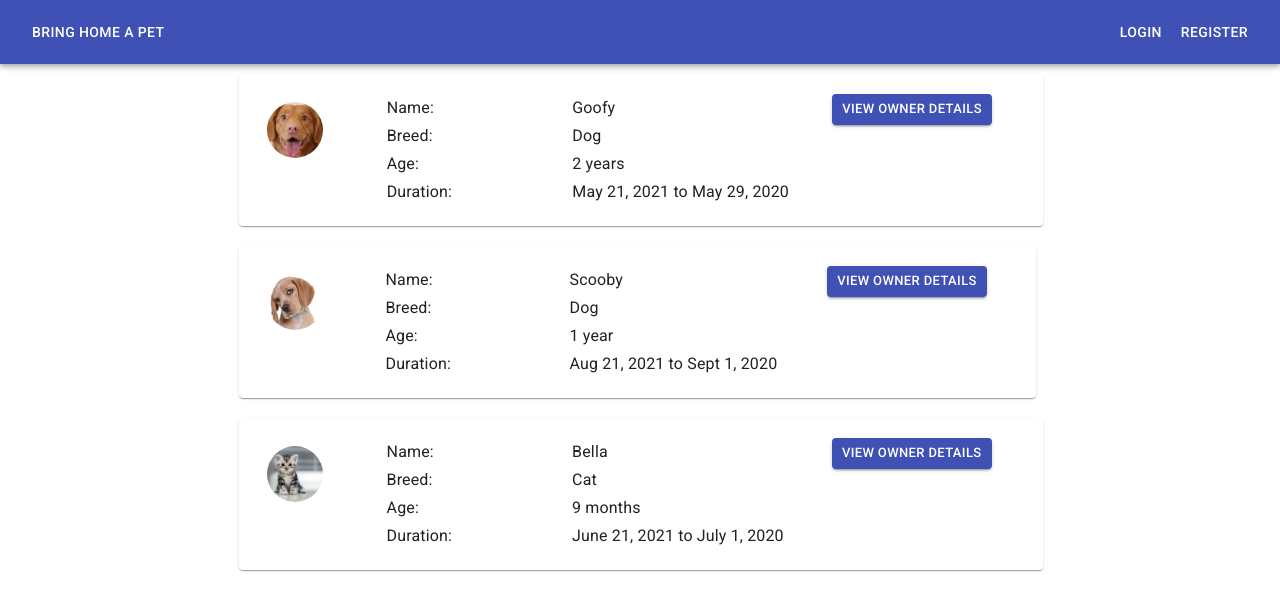
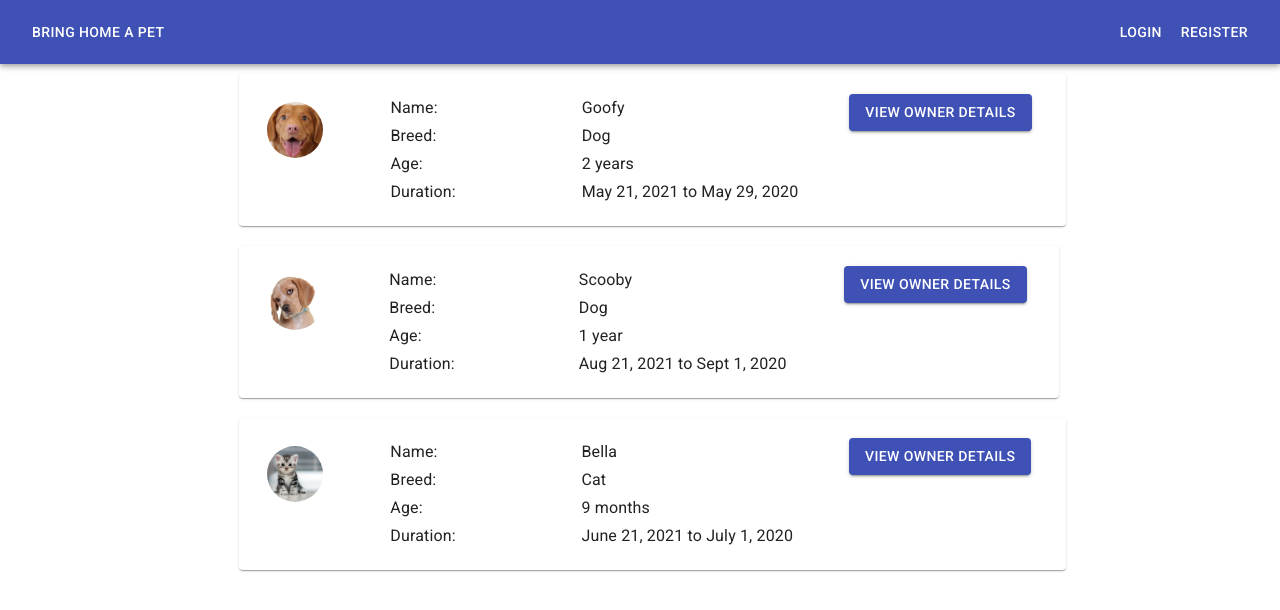
Before and after one commit to vasisht54/Pet-Foster-Frontend, a React (Create React App) app: page /fosterHistory in a window 1280 px wide. Shown: the top 610 px of the page. Built offline with nearby package versions, Linux system fonts and the light colour scheme.

Commit message:
Minor change

```diff
--- a/src/FosterHistory/index.js
+++ b/src/FosterHistory/index.js
@@ -98,7 +98,7 @@ const FosterHistory = () => {
                         onClick={() => setOpenOwnerDetails(true)}
                         color="primary"
                         variant="contained"
-                        size="small"
+                        size="medium"
                       >
                         View owner details
                       </Button>
```
